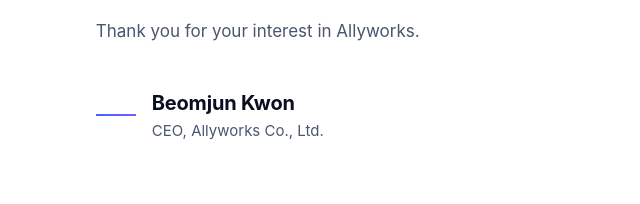
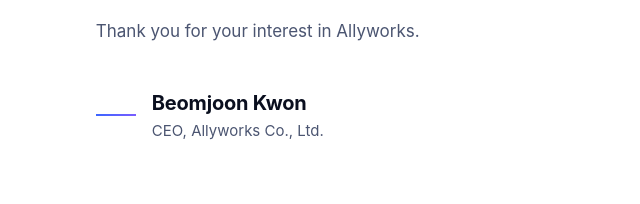
Before and after one commit to mdrqnx/allyworks, a plain HTML site: page en/company.html in a window 1280 px wide. Shown: the part 1236-1440 px from the top of the page, 489-1129 px from the left. Drawn offline with nearby package versions, Linux system fonts and the light colour scheme; a web font is replaced by a local one.

Commit message:
English pages: spell the CEO's name "Beomjoon Kwon"
Co-Authored-By: Claude Opus 5.5 <noreply@anthropic.com>
Claude-Session: https://claude.ai/code/session_011nR71PbwHJdGZaWavcbAb1

```diff
--- a/en/company.html
+++ b/en/company.html
@@ -104,7 +104,7 @@
             <p>Thank you for your interest in Allyworks.</p>
             <div class="co-sign">
               <span class="co-sign__line" aria-hidden="true"></span>
-              <p><strong class="co-sign__name">Beomjun Kwon</strong><br><span class="co-sign__role">CEO</span>, <span class="co-sign__org">Allyworks Co., Ltd.</span></p>
+              <p><strong class="co-sign__name">Beomjoon Kwon</strong><br><span class="co-sign__role">CEO</span>, <span class="co-sign__org">Allyworks Co., Ltd.</span></p>
             </div>
           </div>
         </div>
@@ -364,7 +364,7 @@
               <tbody>
                 <tr><th scope="row">Company name</th><td>Allyworks Co., Ltd.</td></tr>
                 <tr><th scope="row">Founded</th><td>July 2016</td></tr>
-                <tr><th scope="row">CEO</th><td>Beomjun Kwon</td></tr>
+                <tr><th scope="row">CEO</th><td>Beomjoon Kwon</td></tr>
                 <tr><th scope="row">Business areas</th><td>Software development &amp; services, SI &amp; maintenance<br>Global Java and database platforms, and cloud services<br>EOL open-source support <span class="co-muted">(HeroDevs Never-Ending Support)</span></td></tr>
                 <tr><th scope="row">Address</th><td>403, 18 Isak-ro, Danwon-gu, Ansan-si, Gyeonggi-do, Republic&nbsp;of&nbsp;Korea <a class="co-inline-link" href="contact.html#location">Directions <i data-lucide="arrow-right"></i></a></td></tr>
                 <tr><th scope="row">Email</th><td><a href="mailto:joon@allyworks.co.kr">joon@allyworks.co.kr</a></td></tr>
@@ -441,7 +441,7 @@
       <div class="site-footer__bottom">
         <address>
           <span>Allyworks Co., Ltd.</span>
-          <span>CEO Beomjun Kwon</span>
+          <span>CEO Beomjoon Kwon</span>
           <span>403, 18 Isak-ro, Danwon-gu, Ansan-si, Gyeonggi-do, Republic of Korea</span>
         </address>
         <p>© <span data-year>2026</span> Allyworks Co., Ltd. All rights reserved.</p>
```
Also changed, not shown: en/contact.html (+1 -1 lines), en/herodevs.html (+1 -1 lines), en/index.html (+1 -1 lines), en/partners.html (+1 -1 lines), en/platform.html (+1 -1 lines), en/services.html (+1 -1 lines).
